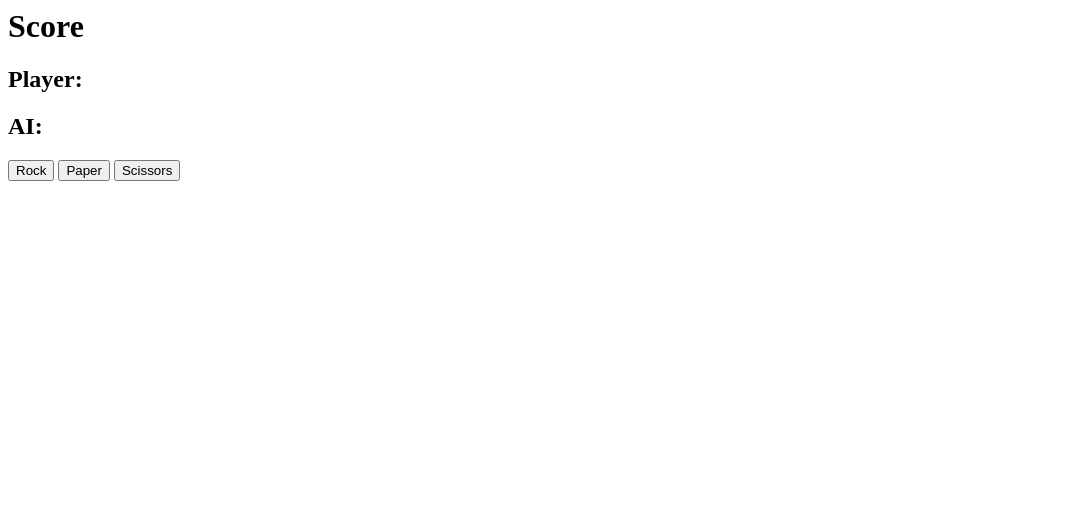
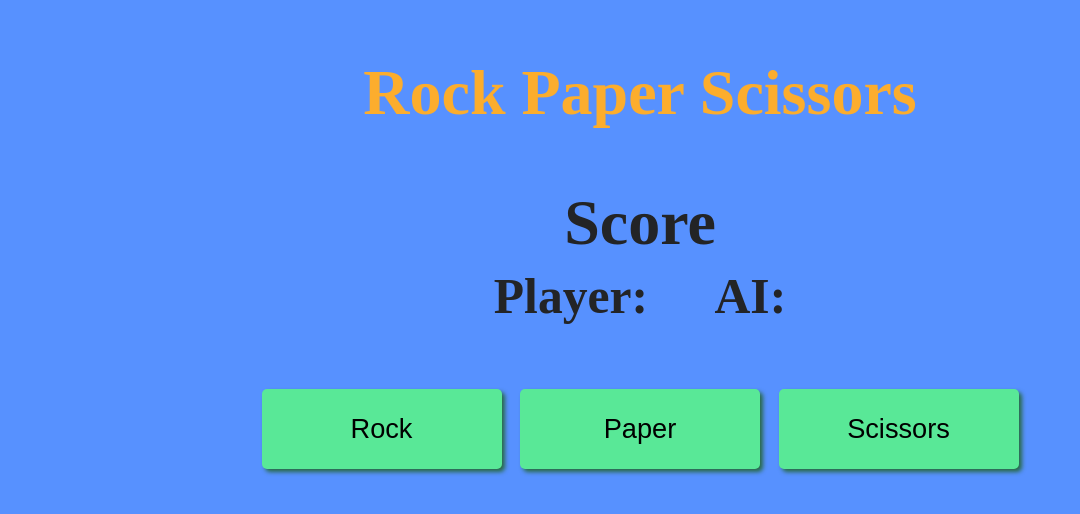
Before and after one commit to grandschema/rock_paper_scissors, a plain HTML site: page index.html in a window 1280 px wide. Shown: the whole page, without its empty margins (0-1080 px from the left). Drawn offline with Linux system fonts and the light colour scheme.

Commit message:
Add style.css file Stylize the UI

```diff
--- a/index.html
+++ b/index.html
@@ -4,18 +4,23 @@
     <meta http-equiv="X-UA-Compatible" content="IE=edge">
     <meta name="viewport" content="width=device-width, initial-scale=1.0">
     <title>Document</title>
+    <link rel="stylesheet" href="./style.css">
 </head>
 <body>
+    <div class="container">
+        <h1 class="title">Rock Paper Scissors</h1>
         <h1>Score</h1>
         <h2>Player: <span class="player"></span></h2>
         <h2>AI: <span class="ai"></span></h2>
-
+        <div class="container">
             <button class="choice-btns" id="rock">Rock</button>
             <button class="choice-btns" id="paper">Paper</button>
             <button class="choice-btns" id="scissors">Scissors</button>
+        </div>
 
         <div class="results">
             <h2></h2>
+        </div>
     </div>
 
 
--- a/main.js
+++ b/main.js
@@ -14,6 +14,7 @@ for(let i = 0; i < btnChoices.length; i++){
     btnChoices[i].addEventListener('click', function (){
         playerSelection = this.innerHTML;
         resultsDisplay.innerHTML = playRound(playerSelection);
+
     });
 }
 
@@ -82,5 +83,3 @@ function playRound(playerSel){
 //         console.log(playRound(playerSelection));
 //     }
 // }
-
-// console.log(game());
--- /dev/null
+++ b/style.css
@@ -0,0 +1,65 @@
+* {
+    box-sizing: border-box;
+}
+
+html {
+    margin: 0;
+    padding: 0;
+    font-size: 16px;
+}
+
+body {
+    text-align: center;
+    font-size: 62.5%;
+    background-color: #5791FF;
+    color: #232426;
+}
+
+.title {
+    color: #FCAD2D;
+}
+
+h1 {
+    font-size: 4rem;
+    margin: 2rem 0 2rem;
+    padding-top: 1.5rem;
+}
+
+h2 {
+    font-size: 3.1rem;
+    display: inline-block;
+    padding: 0 2rem 2rem;
+    margin: -1.5rem 0 2rem;
+}
+
+h3 {
+    font-size: 2.8rem;
+}
+
+.container {
+    max-width: 80%;
+    height: 100vh;
+    margin: 0 auto;
+}
+
+button {
+    height: 5rem;
+    width: 15rem;
+    border-radius: 5px;
+    border: none;
+    box-shadow: 3px 3px 4px #286944;
+    background-color: #59E897;
+    font-size: 1.7rem;
+}
+
+button:active {
+    box-shadow: 1px 1px 2px #286944;
+}
+
+button:hover {
+    transform: scale(1.1);
+}
+
+button:not(:last-child) {
+    margin-right: 1rem;
+}
```
Lines whose indentation alone changed are shown as unchanged.
